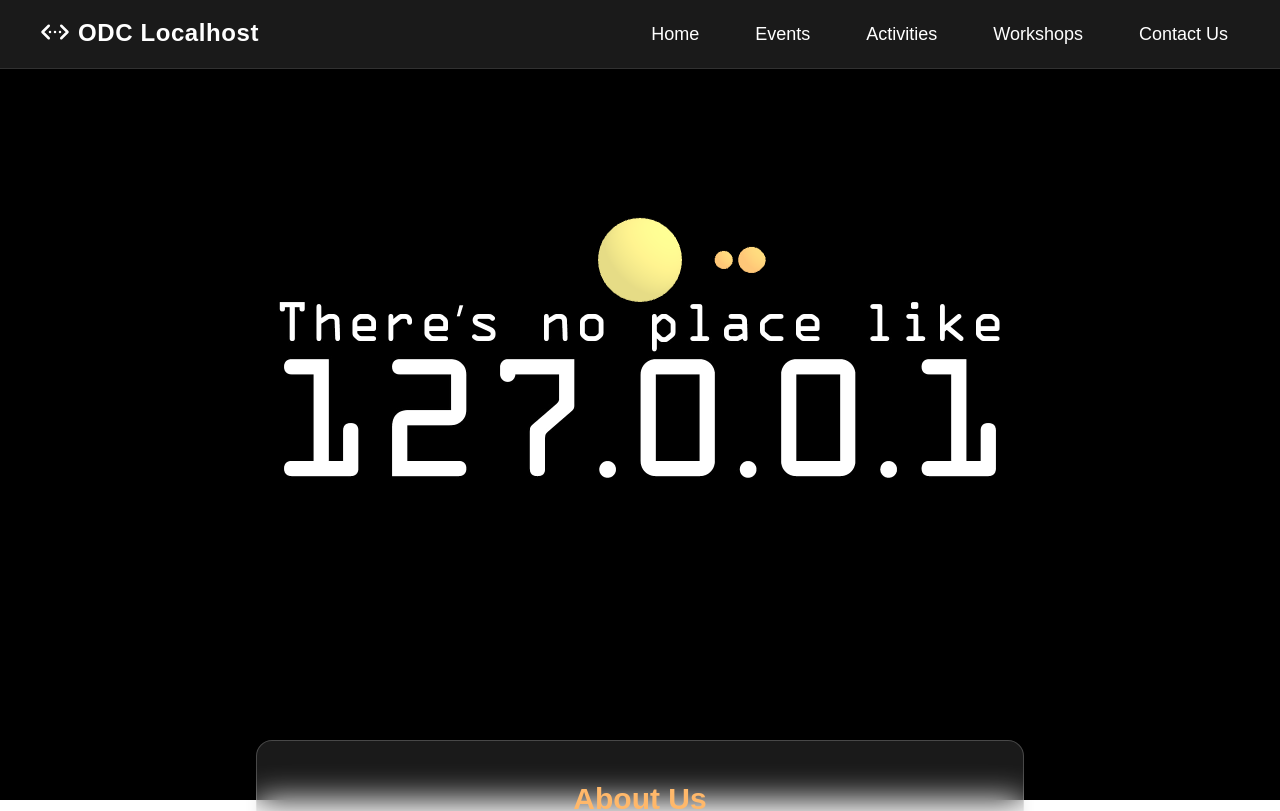
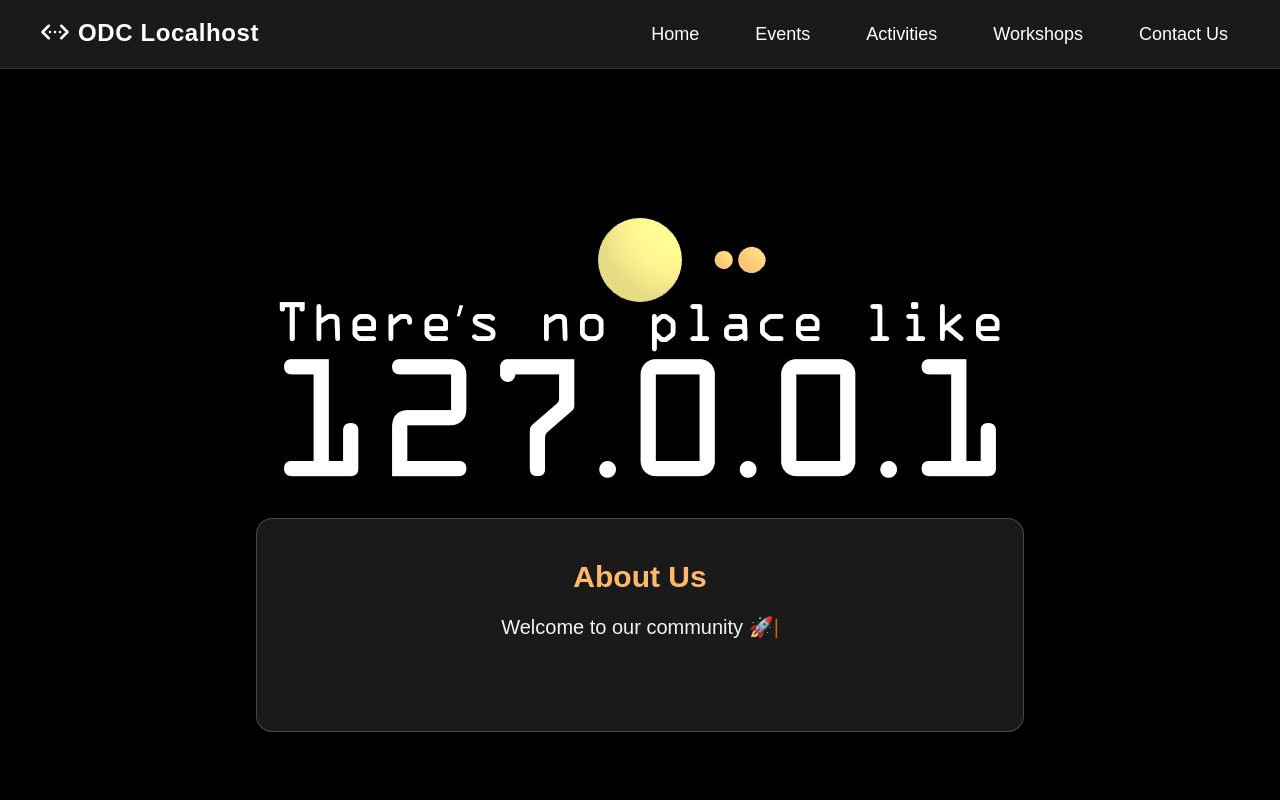
Before and after one commit to oussamazaidi11/ODC, a Next.js app: page / in a window 1280 px wide. Shown: the top 811 px of the page. Built offline with nearby package versions, Linux system fonts and the light colour scheme.

Commit message:
+++++++++

```diff
--- a/app/components/HomeSc.tsx
+++ b/app/components/HomeSc.tsx
@@ -34,10 +34,11 @@
         z-20
       `}
     >
+    <div className="fixed inset-0 flex justify-center items-center z-20 px-6 mb-[-450px]">
   <div
     className="backdrop-blur-lg bg-white/10 border border-white/20
     shadow-lg rounded-2xl p-6 md:p-10 w-full max-w-3xl
-        text-center text-white mb-0 md:mb-0"
+    text-center text-white"
   >
     <h2 className="text-2xl md:text-3xl font-semibold text-orange-300 mb-4">
       About Us
@@ -47,6 +48,8 @@
       <span className="animate-pulse text-orange-400">|</span>
     </p>
   </div>
+</div>
+
     </section>
   </div>
 );
```
Lines whose indentation alone changed are shown as unchanged.
